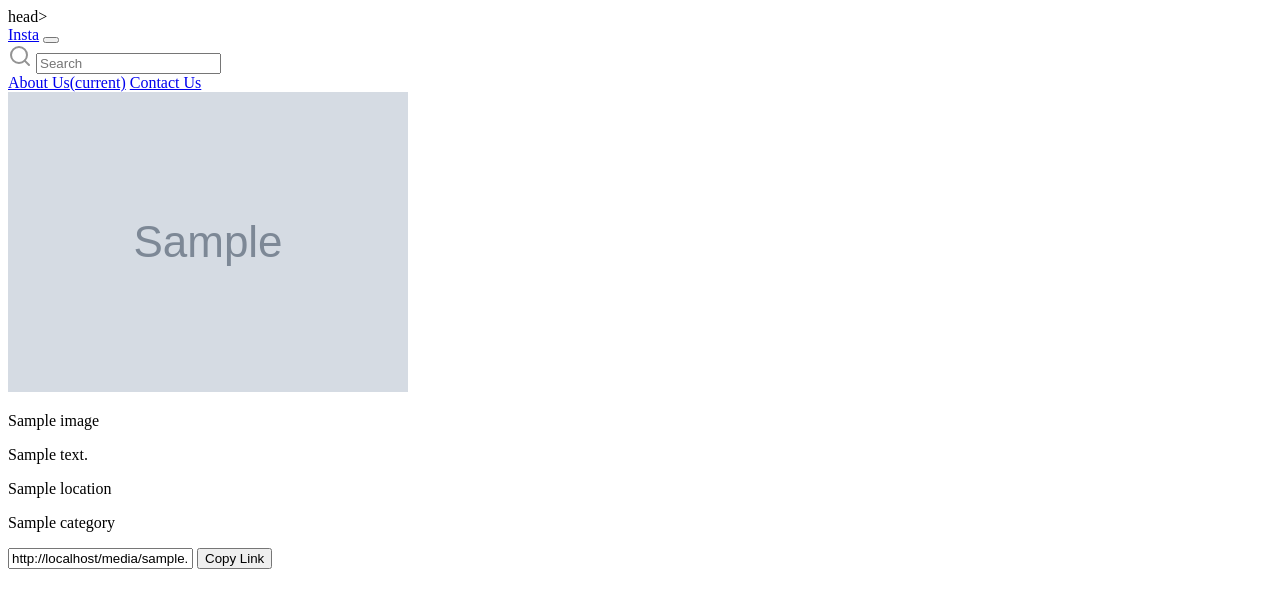
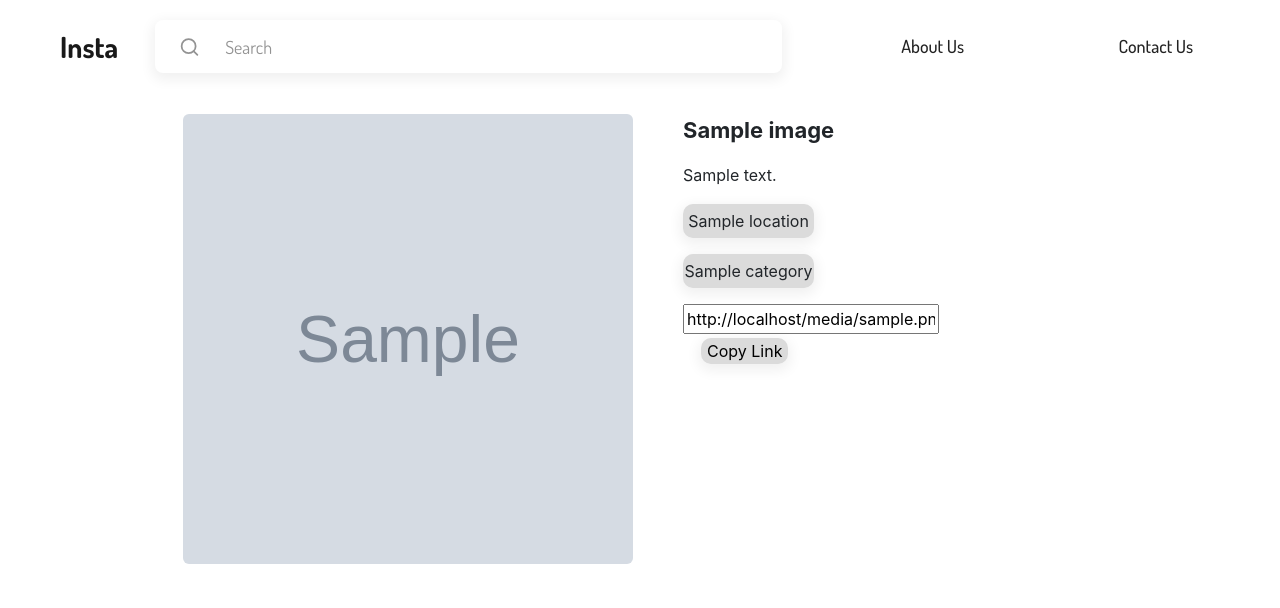
Before and after one commit to JosephNdegwa/Insta, a Django app: page /photos/1/ in a window 1280 px wide. Shown: the top 608 px of the page. Run offline with Django 4.2, Linux system fonts and the light colour scheme; tables that the repository leaves empty hold one stand-in row (values such as "Sample post"); grey boxes marked "Sample" are stand-in pictures; some libraries are stand-ins or nearby versions.

Commit message:
add static file

```diff
--- a/Insta/settings.py
+++ b/Insta/settings.py
@@ -21,7 +21,7 @@ BASE_DIR = Path(__file__).resolve().parent.parent
 # See https://docs.djangoproject.com/en/4.0/howto/deployment/checklist/
 
 # SECURITY WARNING: keep the secret key used in production secret!
-SECRET_KEY = 'django-insecure-slyznkn8()deszatbn@&59sd**vapk22gu5c^i+ttiftatb0s8'
+SECRET_KEY = os.environ.get('DJANGO_SECRET_KEY','django-insecure-slyznkn8()deszatbn@&59sd**vapk22gu5c^i+ttiftatb0s8')
 
 # SECURITY WARNING: don't run with debug turned on in production!
 DEBUG = True
@@ -124,8 +124,8 @@ USE_TZ = True
 # https://docs.djangoproject.com/en/4.0/howto/static-files/
 
 STATIC_URL = 'static/'
+MEDIA_URL = '/media/'
+MEDIA_ROOT = os.path.join(BASE_DIR, 'media')
 
 # Default primary key field type
 # https://docs.djangoproject.com/en/4.0/ref/settings/#default-auto-field
-
-DEFAULT_AUTO_FIELD = 'django.db.models.BigAutoField'
--- /dev/null
+++ b/photos/static/photos/styles.css
@@ -0,0 +1,141 @@
+/* navbar */
+.nav-container {
+	font-family: 'Dosis', sans-serif;
+	padding: 20px 60px;
+}
+
+#search-box {
+	width: 627px;
+	box-shadow: 0 4px 13px 3px #0000000f;
+	height: 53px;
+	border: none;
+	border-radius: 8px;
+	color: #939393;
+	font-size: 18px;
+	padding-left: 70px;
+}
+
+#search-box:focus {
+	outline: none;
+}
+
+#search-icon {
+	position: relative;
+	left: 45px;
+	width: 21px;
+}
+
+#search-divider {
+	font-size: 32px;
+	margin-bottom: 0;
+	position: relative;
+	right: 160px;
+	color: #d1d1d1;
+	font-weight: 200;
+}
+
+#search-dropdown {
+	position: relative;
+	right: 133px;
+}
+
+::placeholder {
+	color: #939393;
+}
+
+.nav-search-type {
+	font-size: 18px;
+	color: #939393;
+}
+
+.nav-title {
+	grid-column: 2;
+	font-weight: 700;
+	font-size: 29px;
+}
+
+.nav-search {
+	grid-column: 3 / span 6;
+}
+
+.nav-links {
+	width: 324px;
+	margin-left: 95px;
+	display: flex;
+	justify-content: space-between;
+}
+
+.nav-links a {
+	font-weight: 500;
+	font-size: 18px;
+	color: #222;
+}
+
+/* homepage */
+.image-grid {
+	width: 91%;
+ 	column-count: 5;
+    column-gap: 15px;
+    margin: 0 auto 0;
+}
+
+.image-grid img {
+	width: 230px;
+	margin-top: 20px;
+	border-radius: 6px;
+}
+
+/* photo page */
+.image-container {
+	padding: 20px 0 0 183px;
+	display: grid;
+	grid-template-columns: 500px 360px;
+}
+
+.large-image {
+	width: 450px;
+	height: 450px;
+	background-size: cover;
+	border-radius: 6px;
+}
+
+.details .name {
+	font-weight: bold;
+	font-size: 22px;
+}
+
+.details .description {
+	line-height: 1.6;
+}
+
+.details .tag {
+	display: flex;
+	justify-content: center;
+    border-radius: 10px;
+    padding: 5px 0;
+    width: 131px;
+    background-color: #dbdbdb;
+	box-shadow: 0 4px 13px 3px #0000000f;
+}
+
+.details .copyBtn {
+    background-color: #dbdbdb;
+	box-shadow: 0 4px 13px 3px #0000000f;
+    border-radius: 10px;
+	border: none;
+	margin-top: 4px;
+	margin-left: 18px;
+}
+
+.tag-title {
+	display: flex;
+	justify-content: center;
+	margin-top: 30px;
+	margin-bottom: 36px;
+}
+
+.tag-image-grid {
+	width: 35%;
+	column-count: 3;
+	column-gap: 250px;
+}
--- a/photos/templates/base.html
+++ b/photos/templates/base.html
@@ -1,11 +1,11 @@
-{% load bootstrap %}
+{% load bootstrap4 %}
 <!DOCTYPE html>
 <html lang="en">
 <head>
     <meta charset="UTF-8">
     <meta http-equiv="X-UA-Compatible" content="IE=edge">
     <meta name="viewport" content="width=device-width, initial-scale=1.0">
-    head>
+
   <meta charset="utf-8">
   <title>Insta</title>
   {% block styles %}
@@ -14,9 +14,8 @@
     <link rel="preconnect" href="https://fonts.gstatic.com">
 	<link href="https://fonts.googleapis.com/css2?family=Dosis:wght@200;300;400;500;600;700&display=swap" rel="stylesheet">
 
-    <link rel="stylesheet" type="text/css" href="{% static 'photos/style.css' %}">
+    <link rel="stylesheet" type="text/css" href="{% static 'photos/styles.css' %}">
   {% endblock %}
-</head>
 </head>
 <body>
 	{% include "navbar.html" %}
--- a/photos/templates/category.html
+++ b/photos/templates/category.html
@@ -8,7 +8,7 @@
         <a href="{% url 'photos' photo_id=photo.id %}"><img src="{{ photo.image.url }}"></a>
     {% endfor %}
 </div>
-{% elif location_photos%}
+{% elif location_photos %}
         <div class="tag-image-grid image-grid">
             {% for photo in location_photos %}
                 <a href="{% url 'photos' photo_id=photo.id %}"><img src="{{ photo.image.url }}"></a>
```
Also changed, not shown: photos/templates/homepage.html (added, +7 -0 lines), photos/templates/index.html (deleted, +0 -9 lines).
